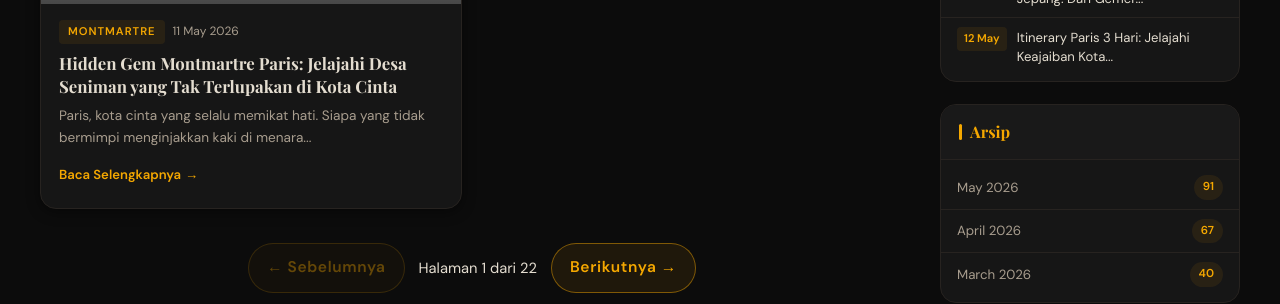
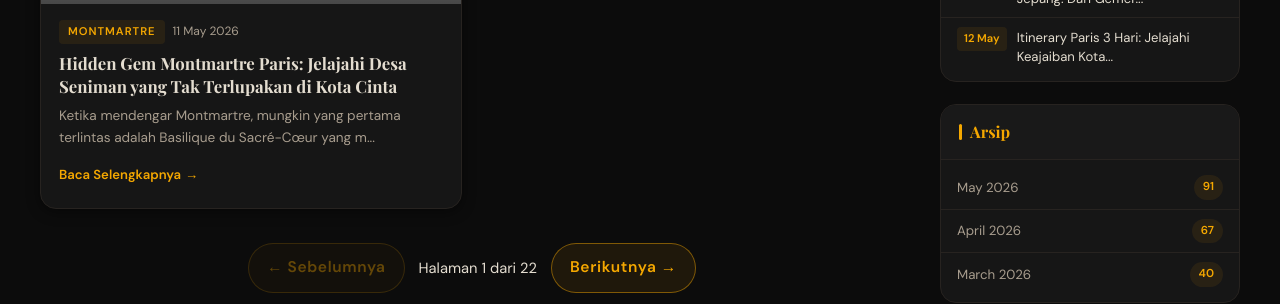
Before and after one commit to vwebe/lele, a Jekyll site: the page built from index.html, in a window 1280 px wide and 900 px high, scrolled down 2737 px. Shown: the part 165-469 px from the top of the window. Built offline with Jekyll 4.4.1, drawn with Linux system fonts in a browser that asks for light colours; some web fonts are replaced; the list of posts is cut into pages by our own code; grey boxes are pictures that could not be loaded.

Commit message:
Fix SEO meta source: _posts/2026-05-12-hidden-gem-montmartre-paris.md

```diff
--- a/_posts/2026-05-12-hidden-gem-montmartre-paris.md
+++ b/_posts/2026-05-12-hidden-gem-montmartre-paris.md
@@ -1,17 +1,21 @@
 ---
 layout: post
 title: "Hidden Gem Montmartre Paris: Jelajahi Desa Seniman yang Tak Terlupakan di Kota Cinta"
+seo_title: "Hidden Gem Montmartre Paris: Jelajahi Desa Seniman yang Tak Terlupakan di Kota Cinta"
+keyword: "hidden gem montmartre paris"
 date: 2026-05-12 05:33:18 +0700
+last_modified_at: 2026-05-12 17:51:17 +0700
+sitemap: true
+robots: "index, follow, max-snippet:-1, max-image-preview:large, max-video-preview:-1"
+googlebot: "index, follow, max-snippet:-1, max-image-preview:large, max-video-preview:-1"
 categories: ["montmartre"]
 tags: ["montmartre", "paris", "prancis", "hidden-gem", "wisata-eropa", "city-walk", "travel-guide"]
+description: "Ketika mendengar Montmartre, mungkin yang pertama terlintas adalah Basilique du Sacré-Cœur yang megah berdiri di puncak bukit. Memang benar, basilika putih..."
+excerpt: "Ketika mendengar Montmartre, mungkin yang pertama terlintas adalah Basilique du Sacré-Cœur yang megah berdiri di puncak bukit. Memang benar, basilika putih..."
+keywords: "montmartre, paris, prancis, hidden gem, wisata eropa, city walk, travel guide, wisata hidden gem, panduan hidden gem, tips hidden gem, menjelajahi montmartre lebih dari sekadar sacré cœur"
 image: "https://images.pexels.com/photos/30276979/pexels-photo-30276979.jpeg?auto=compress&cs=tinysrgb&dpr=2&h=650&w=940"
-seo_title: "Hidden Gem Montmartre Paris: Jelajahi Desa Seniman yang Tak Terlupakan di Kota Cinta"
-description: "Paris, kota cinta yang selalu memikat hati. Siapa yang tidak bermimpi menginjakkan kaki di menara Eiffel, berjalan di sepanjang Sungai Seine, atau menikmati..."
-excerpt: "Paris, kota cinta yang selalu memikat hati. Siapa yang tidak bermimpi menginjakkan kaki di menara Eiffel, berjalan di sepanjang Sungai Seine, atau menikmati..."
-keywords: "hidden gem montmartre paris jelajahi desa seniman yang tak terlupakan di kota cinta, hidden gem montmartre paris, montmartre, paris, prancis, hidden gem, wisata eropa, city walk, travel guide, wisata hidden gem montmartre, panduan hidden gem montmartre, tips hidden gem montmartre"
 image_alt: "Hidden Gem Montmartre Paris: Jelajahi Desa Seniman yang Tak Terlupakan di Kota Cinta"
-robots: "index, follow, max-snippet:-1, max-image-preview:large, max-video-preview:-1"
-googlebot: "index, follow, max-snippet:-1, max-image-preview:large, max-video-preview:-1"
+seo_fixed_source: "sheet_keyword_h2p_v1"
 ---
 
 <figure style="margin:0 0 24px 0;"><img src="https://images.pexels.com/photos/30276979/pexels-photo-30276979.jpeg?auto=compress&amp;cs=tinysrgb&amp;dpr=2&amp;h=650&amp;w=940" alt="Hidden Gem Montmartre Paris: Jelajahi Desa Seniman yang Tak Terlupakan di Kota Cinta" style="width:100%;height:auto;border-radius:12px;" /></figure>
```
